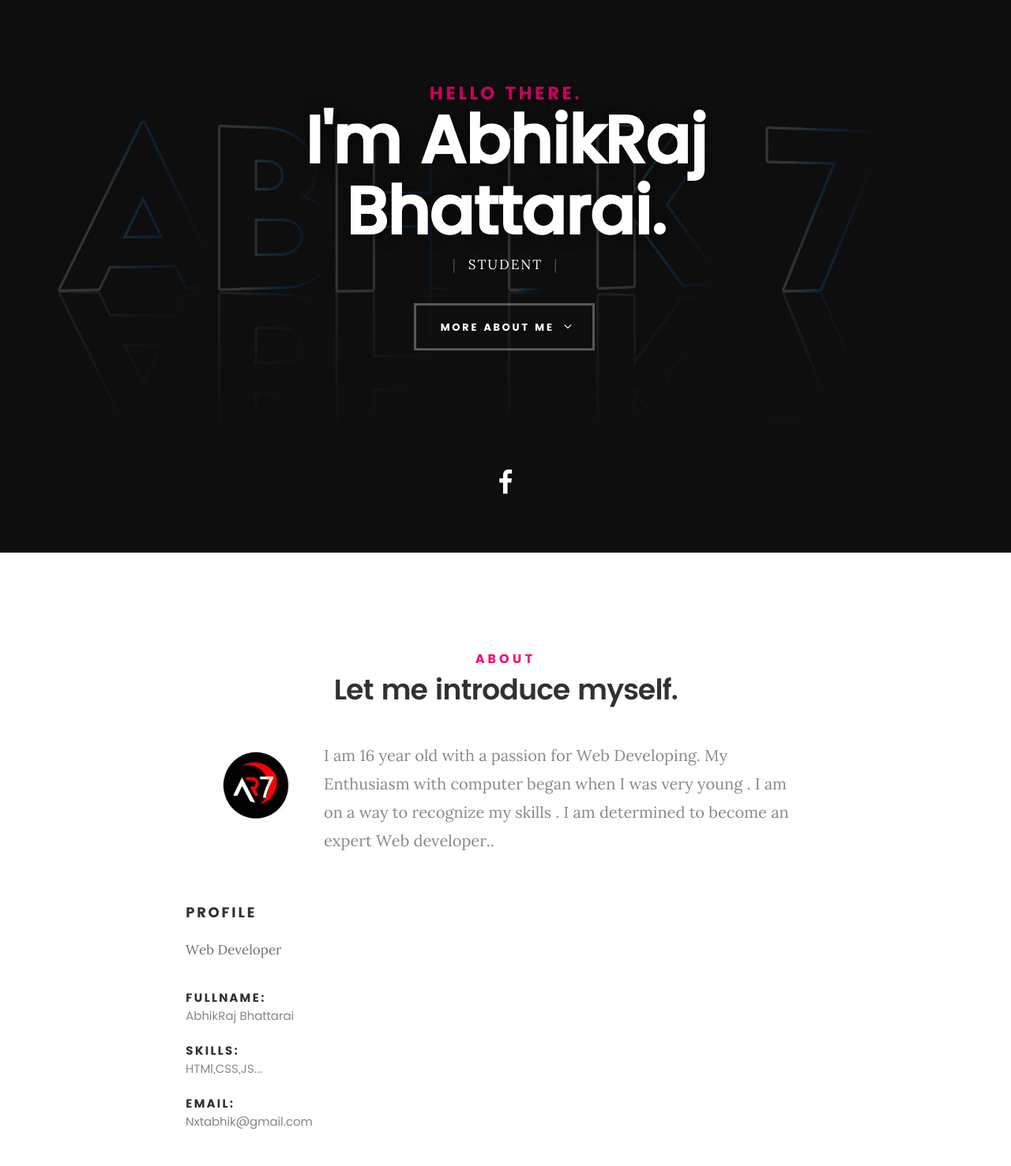
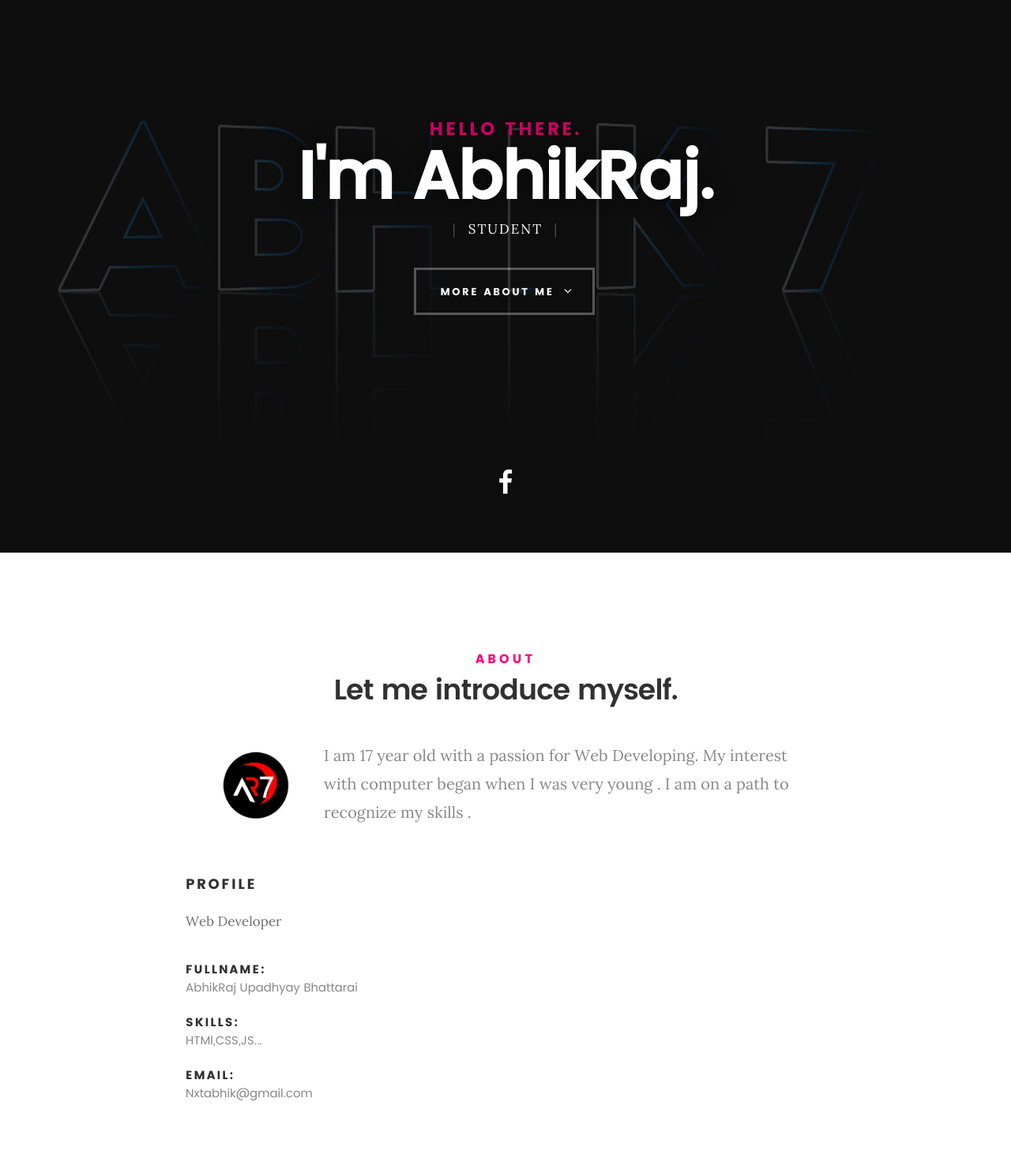
Before and after one commit to Nxtabhik01/AbhikR7, a plain HTML site: page index.html in a window 1280 px wide. Shown: the part 100-1577 px from the top of the page at 79% size. Drawn offline with Linux system fonts and the light colour scheme.

Commit message:
Update index.html

```diff
--- a/index.html
+++ b/index.html
@@ -73,7 +73,7 @@
    			<div class="col-twelve">
 
 	   			<h5>HELLO THERE.</h5>
-	   			<h1>I'm AbhikRaj Bhattarai.</h1>
+	   			<h1>I'm AbhikRaj.</h1>
 
 	   			<p class="intro-position">
 	   				<span>Student</span>
@@ -109,7 +109,7 @@
 
    				<img src="images/ar7.jpg" alt="Profile Picture">
 
-   				<p class="lead">I am 16 year old with a  passion for Web Developing. My Enthusiasm with computer began when I was very young . I am on a way to recognize my skills .  I am determined to become an expert Web developer..</p>
+   				<p class="lead">I am 17 year old with a  passion for Web Developing. My interest with computer began when I was very young . I am on a path to recognize my skills .</p>
    			</div>
 
    		</div>
@@ -124,7 +124,7 @@
    			<ul class="info-list">
 				<li>
    					<strong>Fullname:</strong>
-   					<span>AbhikRaj Bhattarai</span>
+   					<span>AbhikRaj Upadhyay Bhattarai</span>
    				</li>
    				<li>
 					<strong>Skills:</strong>
```
